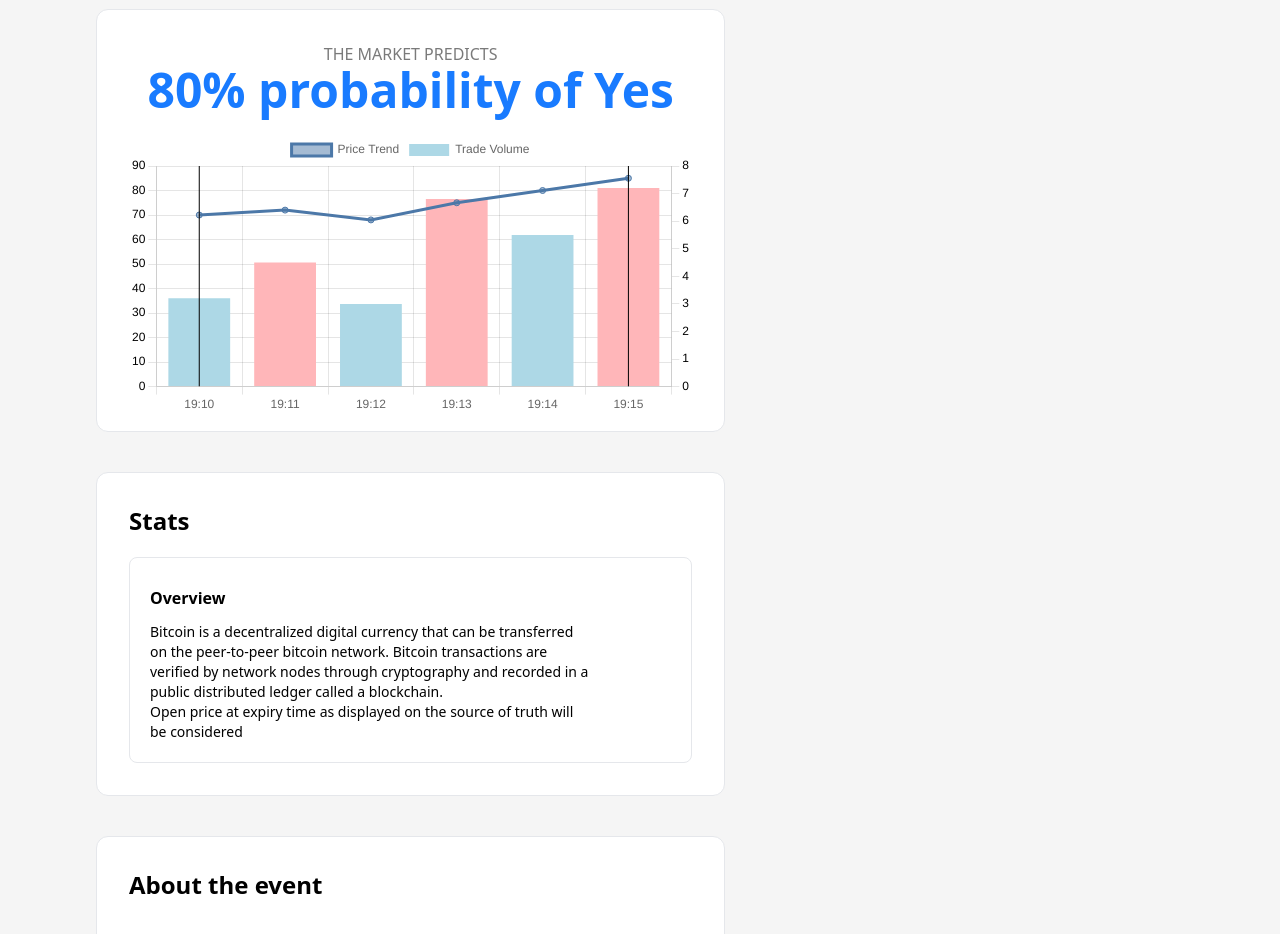
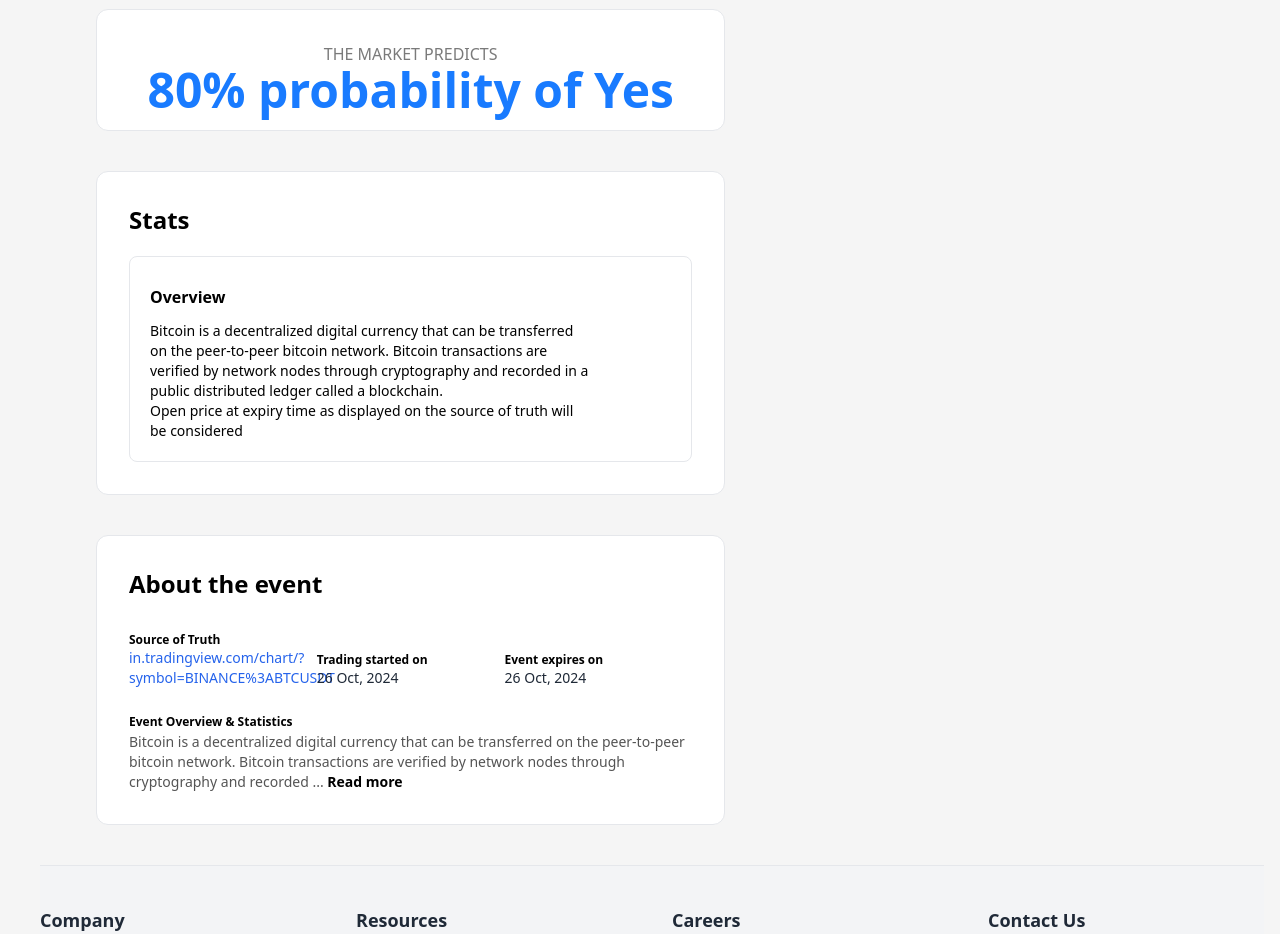
Before and after one commit to Aarif5435/barter-probo, a React (Vite) app: page /event-details in a window 1280 px wide. Shown: the part 785-1719 px from the top of the page. Built offline with nearby package versions, Linux system fonts and the light colour scheme.

Commit message:
fix the chart issue

```diff
--- a/src/component/eventComponent.tsx
+++ b/src/component/eventComponent.tsx
@@ -4,7 +4,6 @@ import { useState } from "react";
 import { PriceTable } from "./pricingTable";
 import userProfile from "../assets/userprofile.avif";
 import { ProgressBar } from "./progressBar";
-import { CustomChart } from "./timelineChart";
 import { ReadMoreText } from "../utils/readMore";
 import { BuySellCard } from "./buySellCard";
 
@@ -213,7 +212,7 @@ export const EventsCompo = () => {
             <h1 className="text-5xl font-bold text-[#197BFF]">
               80% probability of Yes
             </h1>
-            <CustomChart />
+            {/* <CustomChart /> */}
           </div>
           {/* Stats */}
           <div id="stats" className=" border p-8 bg-white rounded-xl">
```
